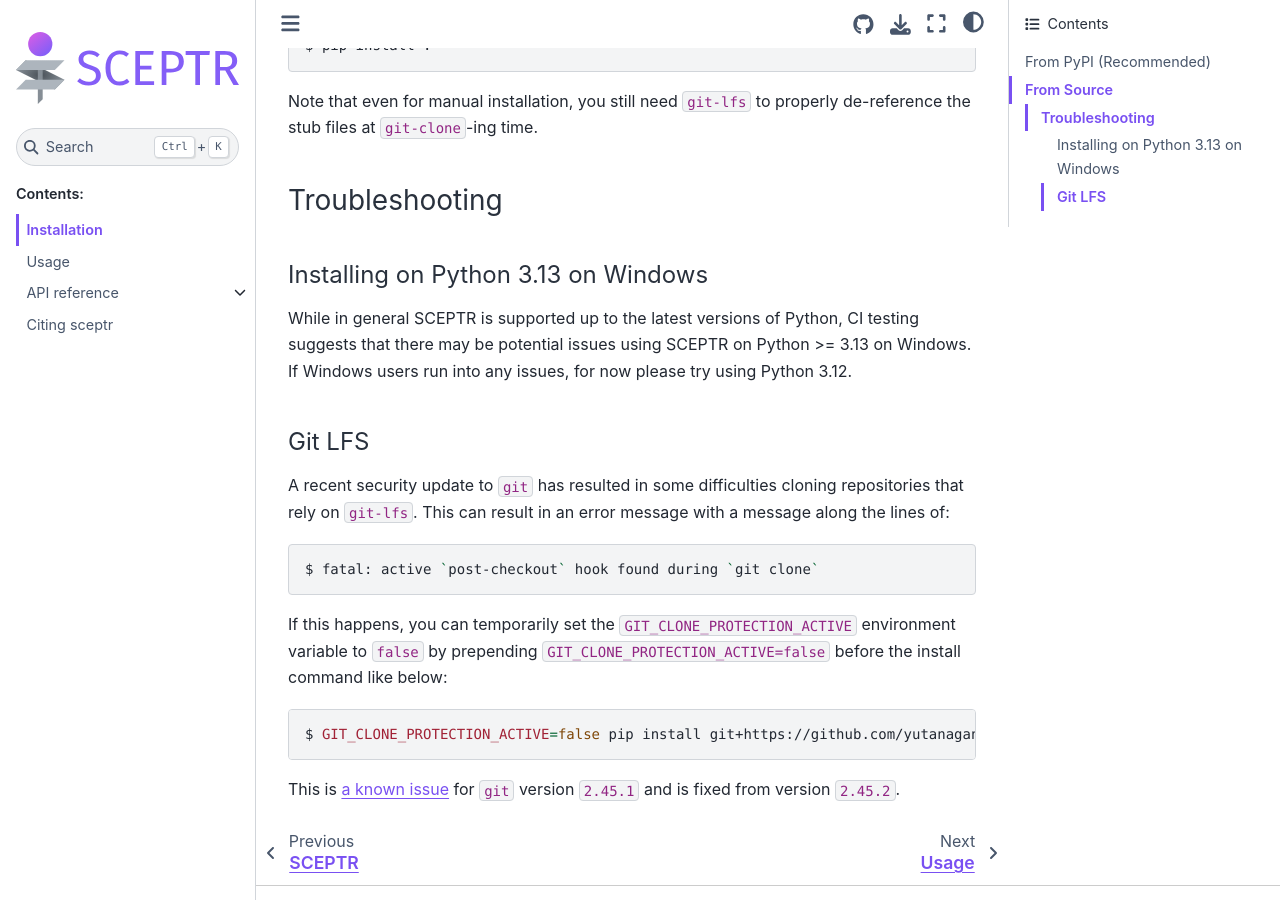
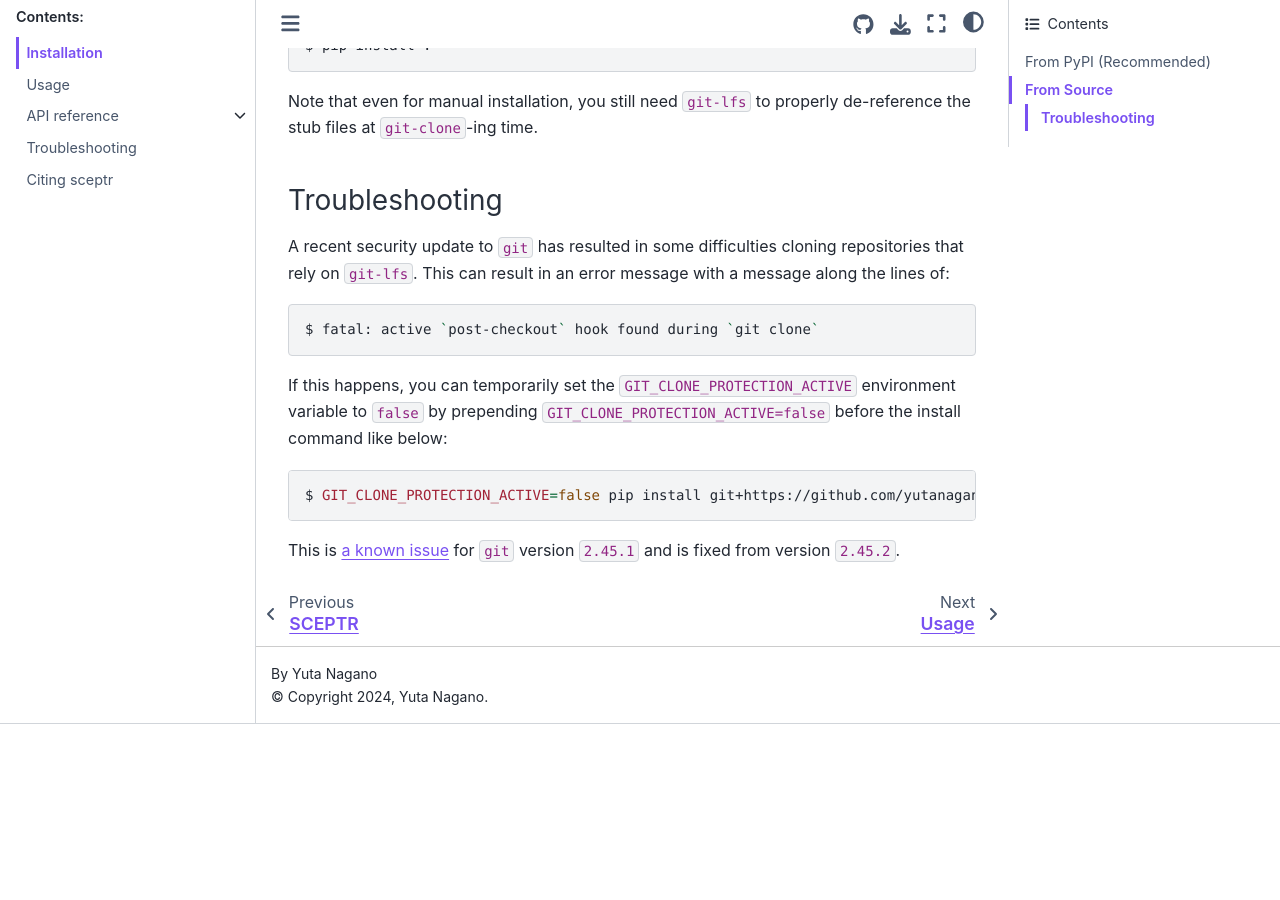
Before and after one commit to yutanagano/sceptr, a Sphinx documentation site: the page built from docs/installation.rst, in a window 1280 px wide and 900 px high, scrolled down 778 px. Built offline with Sphinx 7.4.7 and the Sphinx Book theme 1.1.4, drawn with Linux system fonts in a browser that asks for light colours; after the commit the page ends 1502 px from its top, so only the background shows below that.

Commit message:
move comments about windows version to troubleshooting page

```diff
--- a/docs/index.rst
+++ b/docs/index.rst
@@ -26,6 +26,7 @@
    installation
    usage
    api
+   troubleshooting
    citing
 
 Indices and tables
--- a/docs/installation.rst
+++ b/docs/installation.rst
@@ -33,15 +33,6 @@
 Troubleshooting
 ...............
 
-Installing on Python 3.13 on Windows
-************************************
-
-While in general SCEPTR is supported up to the latest versions of Python, CI testing suggests that there may be potential issues using SCEPTR on Python >= 3.13 on Windows.
-If Windows users run into any issues, for now please try using Python 3.12.
-
-Git LFS
-*******
-
 A recent security update to ``git`` has resulted in some difficulties cloning repositories that rely on ``git-lfs``.
 This can result in an error message with a message along the lines of:
 
```
Also changed, not shown: docs/troubleshooting.rst (added, +8 -0 lines).
